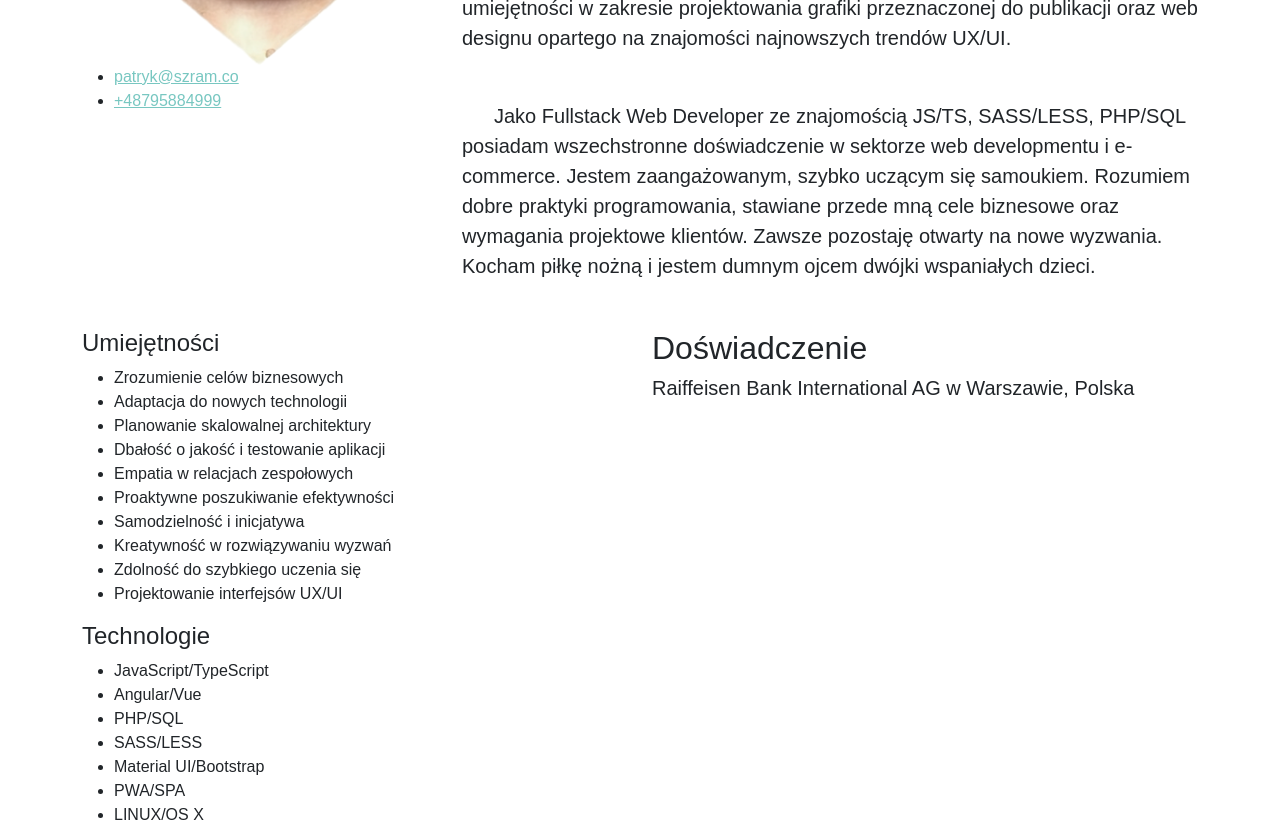
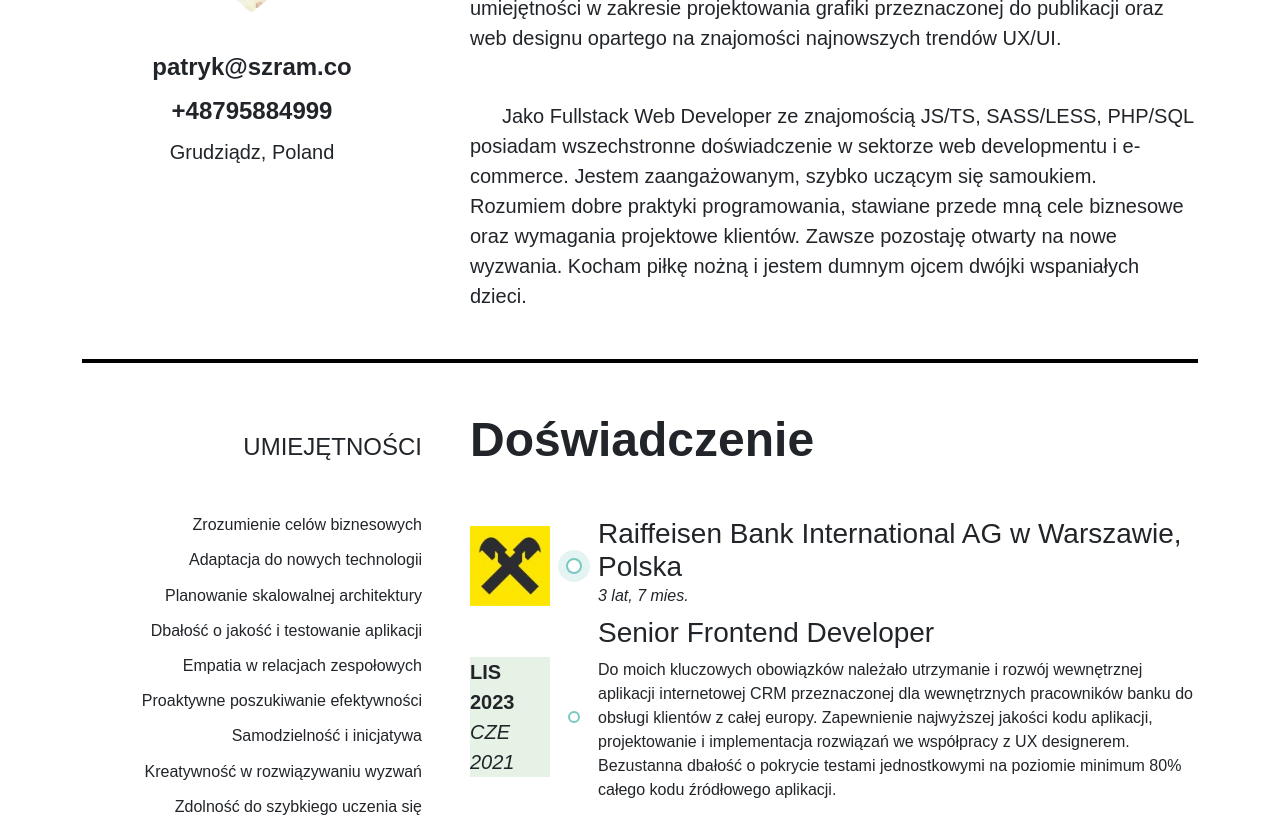
Before and after one commit to szram-co/resume-vue-2023, a Vue app: page / in a window 1280 px wide. Shown: the part 620-1442 px from the top of the page. Built offline with nearby package versions, Linux system fonts and the light colour scheme; a web font is replaced by a local one.

Commit message:
Timeline WIP

```diff
--- a/package.json
+++ b/package.json
@@ -14,7 +14,8 @@
   "dependencies": {
     "bootstrap": "^5.3.2",
     "vue": "^3.3.4",
-    "vue-router": "^4.2.5"
+    "vue-router": "^4.2.5",
+    "vue-typer-next": "^1.0.1"
   },
   "devDependencies": {
     "@rushstack/eslint-patch": "^1.3.3",
--- a/src/App.vue
+++ b/src/App.vue
@@ -1,13 +1,12 @@
 <template>
   <div class="resume-container py-5">
     <header class="header-top"></header>
-
+    <div class="container">
       <section class="resume-profile">
-      <div class="container">
-        <div class="row">
+        <div class="row align-items-center g-5">
           <div class="col col-4">
             <div class="resume-picture">
-              <img alt="" class="img-fluid" src="patryk-szram-ai.png" />
+              <img alt="" class="img-fluid d-block" src="patryk-szram-ai.png" />
             </div>
             <ul class="resume-contact">
               <li>
@@ -15,6 +14,9 @@
               </li>
               <li>
                 <a :href="`tel:${resume.contactPhone}`">{{ resume.contactPhone }}</a>
+              </li>
+              <li>
+                {{ resume.currentLocation }}
               </li>
             </ul>
           </div>
@@ -50,13 +52,13 @@
             </div>
           </div>
         </div>
+      </section>
     </div>
-    </section>
 
+    <div class="container">
       <section class="resume-career">
-      <div class="container">
-        <div class="row">
-          <div class="col col--sm">
+        <div class="row g-5">
+          <div class="col col-4 text-end">
             <h4 class="resume-header">Umiejętności</h4>
             <ul class="resume-skills">
               <li v-for="(skill, index) in resume.skills.soft" :key="index">{{ skill }}</li>
@@ -70,18 +72,48 @@
               <li v-for="(skill, index) in resume.skills.tool" :key="index">{{ skill }}</li>
             </ul>
           </div>
-          <div class="col">
+          <div class="col col-8">
             <h2 class="resume-soft">Doświadczenie</h2>
             <div class="resume-timeline">
-              <div class="resume-timeline__company">
-                <div class="resume-company__logo"></div>
-                <h5 class="resume-company">Raiffeisen Bank International AG w Warszawie, Polska</h5>
+              <template v-for="c in 3" :key="c">
+                <div class="resume-timeline__logo ratio ratio-1x1">
+                  <img alt="" src="logo-raiffeisen.png" />
                 </div>
+                <div class="resume-timeline__point">
+                  <div class="resume-timeline__dot"></div>
+                  <div class="resume-timeline__dot__glow"></div>
                 </div>
+                <h3 class="resume-timeline__name">
+                  Raiffeisen Bank International AG w Warszawie, Polska
+
+                  <em class="resume-timeline__period"> 3 lat, 7 mies. </em>
+                </h3>
+                <template v-for="p in 3" :key="p">
+                  <div class="resume-timeline__date">
+                    <strong>LIS 2023</strong>
+                    <em>CZE 2021</em>
+                  </div>
+                  <div class="resume-timeline__point" style="--dot-size: 0.75rem">
+                    <div class="resume-timeline__dot"></div>
+                  </div>
+                  <div class="resume-timeline__details">
+                    <h3>Senior Frontend Developer</h3>
+                    <p>
+                      Do moich kluczowych obowiązków należało utrzymanie i rozwój wewnętrznej
+                      aplikacji internetowej CRM przeznaczonej dla wewnętrznych pracowników banku do
+                      obsługi klientów z całej europy. Zapewnienie najwyższej jakości kodu
+                      aplikacji, projektowanie i implementacja rozwiązań we współpracy z UX
+                      designerem. Bezustanna dbałość o pokrycie testami jednostkowymi na poziomie
+                      minimum 80% całego kodu źródłowego aplikacji.
+                    </p>
+                  </div>
+                </template>
+              </template>
             </div>
           </div>
         </div>
       </section>
+    </div>
   </div>
 </template>
 
@@ -123,6 +155,6 @@ const resume = reactive({
 })
 </script>
 
-<style lang="scss" scoped>
-@import 'variables';
+<style lang="scss">
+//@import 'variables';
 </style>
--- a/src/_variables.scss
+++ b/src/_variables.scss
@@ -1,9 +1,12 @@
 $font-boxed: 'roboto-slab', serif;
 $font-strong: stolzl, sans-serif;
 $font-reader: poppins, sans-serif;
+$font-serif: georgiapro, sans-serif;
+$font-book: futura-pt-condensed, sans-serif;
 
 $color-cyan-1: #1b5d7f;
 $color-cyan-2: #3e8599;
 $color-cyan-3: #78c7c1;
 
 $gradient-cyan: linear-gradient(to left, $color-cyan-1 0%, $color-cyan-2 50%, $color-cyan-3 100%);
+$gradient-cyan-bright: linear-gradient(to left, $color-cyan-3 75%, $color-cyan-2);
--- a/src/style.scss
+++ b/src/style.scss
@@ -48,9 +48,23 @@
 @import 'bootstrap/scss/utilities/api';
 
 // Custom
+.header-top {
+  position: fixed;
+  left: 0;
+  top: 0;
+  width: 100%;
+  height: 1.25rem;
+  background: $gradient-cyan;
+}
+
+.resume-profile {
+  border-bottom: 4px solid #000;
+  margin-bottom: 3rem;
+}
+
 .resume-hello {
   font-size: 5.5rem;
-  background: $gradient-cyan;
+  background: $gradient-cyan-bright;
   -webkit-background-clip: text;
   -webkit-text-fill-color: transparent;
 }
@@ -65,3 +79,133 @@
     text-indent: 2rem;
   }
 }
+
+.resume-contact {
+  width: 100%;
+  display: flex;
+  flex-direction: column;
+  justify-content: center;
+  align-items: center;
+  list-style: none;
+  padding: 0;
+  margin: 2rem 0;
+
+  li {
+    padding: 0.25rem;
+    font-weight: 500;
+    font-size: 1.25rem;
+    display: block;
+    margin: 0;
+  }
+
+  a {
+    color: $dark;
+    font-weight: 600;
+    text-decoration: none;
+    font-size: 1.5rem;
+    display: inline-block;
+    transition: 0.2s color ease-in-out;
+
+    &:hover {
+      color: $primary;
+    }
+  }
+}
+
+.resume-picture img {
+  width: 15rem;
+  margin: 0 auto;
+}
+
+.resume-soft {
+  font-size: 3rem;
+  font-weight: bold;
+  margin-bottom: 3rem;
+}
+
+.resume-header {
+  font-size: 1.5rem;
+  text-transform: uppercase;
+  line-height: 1;
+  margin-top: 1.5rem;
+  margin-bottom: 3rem;
+}
+
+.resume-skills {
+  display: block;
+  padding: 0;
+  margin: 0 0 3rem;
+  list-style: none;
+  line-height: 2.2;
+
+  li {
+    padding: 0;
+    margin: 0;
+  }
+}
+
+.resume-timeline {
+  --dot-color: #{$primary};
+  --dot-size: 1rem;
+
+  width: 100%;
+  display: grid;
+  grid-template-columns: 5rem 3rem 1fr;
+  align-items: center;
+
+  &__logo {
+    min-width: 5rem;
+    width: 5rem;
+  }
+
+  &__name {
+    font-family: $font-serif;
+  }
+
+  &__period {
+    font-size: 1rem;
+    display: block;
+    line-height: 1.5;
+  }
+
+  &__date {
+    min-width: 5rem;
+    width: 5rem;
+    font-family: $font-book;
+    font-size: 1.25rem;
+    display: flex;
+    flex-direction: column;
+    align-items: flex-end;
+    background: rgba(green, 0.1);
+  }
+
+  &__point {
+    display: flex;
+    justify-content: center;
+    position: relative;
+    margin: 0.5rem 0;
+  }
+
+  &__dot {
+    display: block;
+    width: var(--dot-size);
+    height: var(--dot-size);
+    border-radius: 50%;
+    background: transparent;
+    border: 2px solid var(--dot-color);
+    box-sizing: border-box;
+
+    &__glow {
+      position: absolute;
+      left: 50%;
+      top: 50%;
+      display: block;
+      transform: translate(-50%, -50%);
+      width: var(--dot-size);
+      height: var(--dot-size);
+      border-radius: 50%;
+      box-shadow: 0 0 0 0.5rem var(--dot-color);
+      opacity: 0.2;
+    }
+  }
+}
```
Also changed, not shown: public/logo-raiffeisen.png (added), 1 other file (tests, documents, lock files or other folders). Lines whose indentation alone changed are shown as unchanged.
